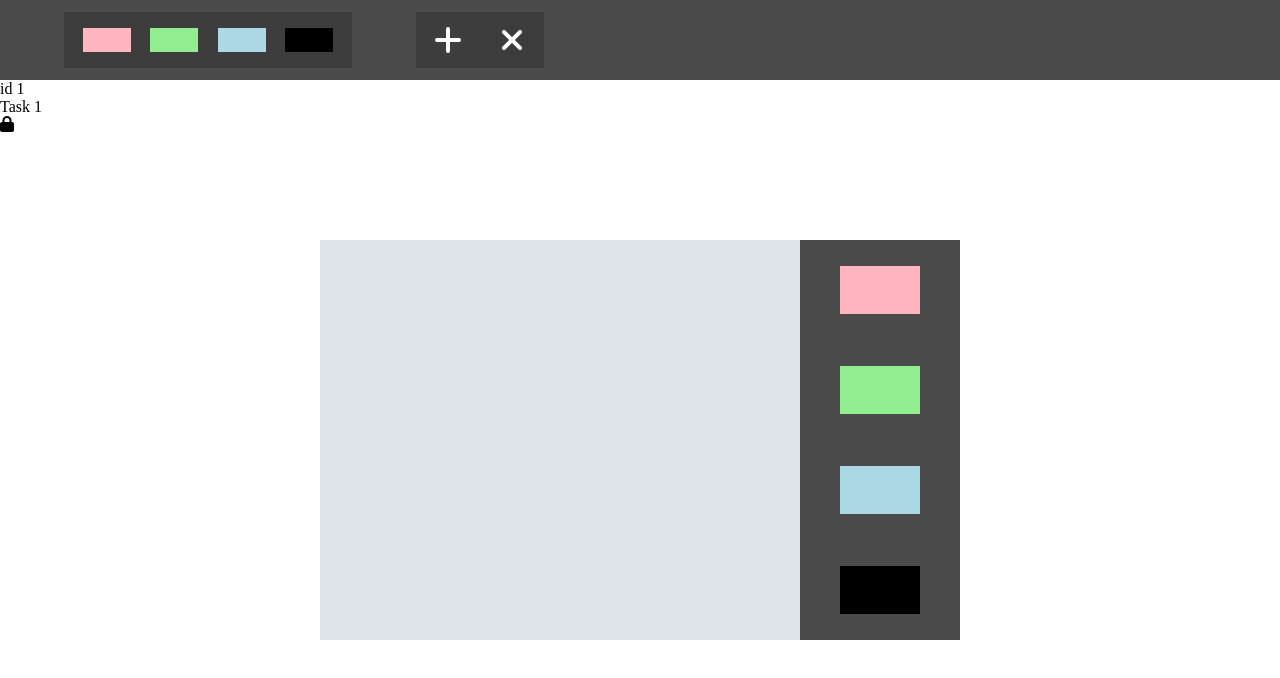
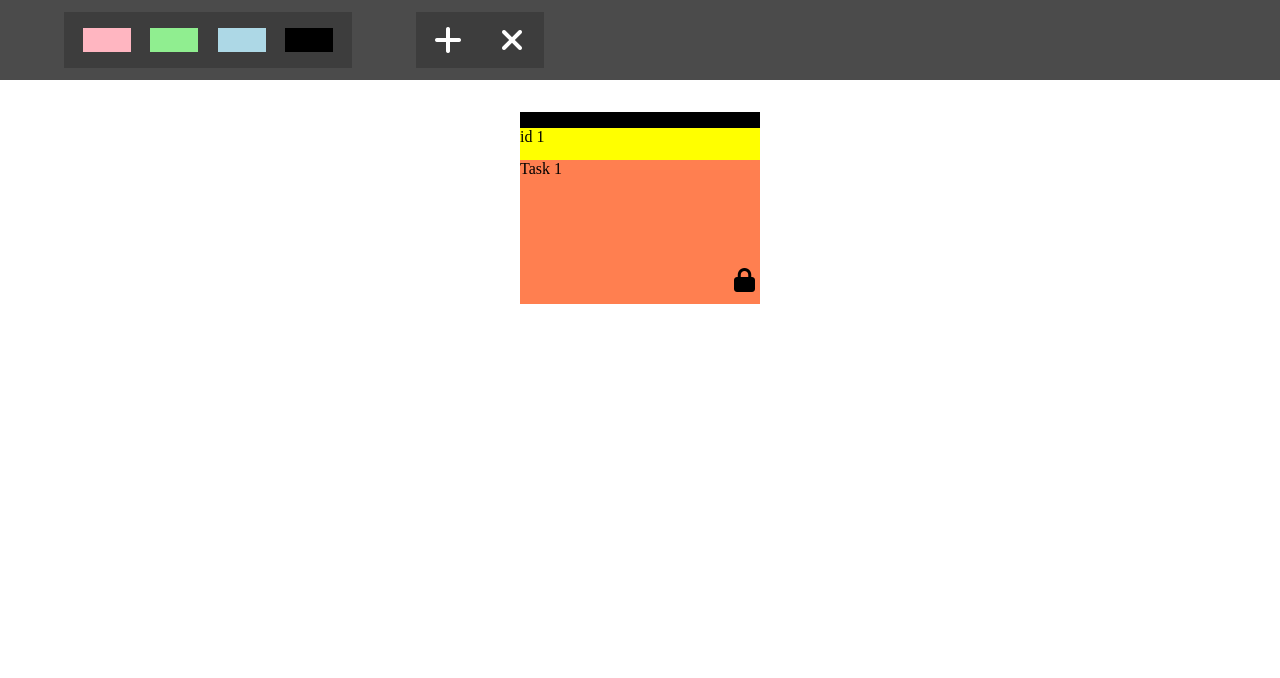
Before and after one commit to vanitadutt/Ticket-Management-App, a plain HTML site: page index.html in a window 1280 px wide. Drawn offline with Linux system fonts and the light colour scheme.

Commit message:
next commit

```diff
--- a/style.css
+++ b/style.css
@@ -68,7 +68,7 @@
     height: 50vh;
     width: 50vw;
     background-color: lightblue;
-    display: flex;
+    display: none;
     /* How to make div in center of screen */
     /* comes out of screen now u r the controller of this div, you have option to set it anywhere */
     position: absolute;
@@ -108,3 +108,48 @@
     height: 3rem;
     width: 5rem;
 }
+
+.main-cont{
+   display: flex;
+   /* to give space between 2 elements */
+   gap: 2rem;
+   justify-content: center;
+   padding: 2rem;
+   /* doesn't compromise for space */
+   flex-wrap: wrap;
+}
+
+.ticket-cont{
+  height: 12rem;
+  width: 15rem;
+  background-color: coral;
+}
+
+.ticket-color{
+  height: 1rem;
+  background-color:black;
+}
+
+.ticket-id{
+  background-color: yellow;
+  height: 2rem;
+}
+.ticket-lock{
+  display: flex;
+  font-size: 1.5rem;
+  justify-content: flex-end;
+  margin-top: 90px;
+  margin-right: 5px;
+
+}
+
+.add-btn:hover{
+  background-color:#4bb543 ;
+}
+.remove-btn:hover{
+  background-color: #f70b1a;
+}
+
+.toolbox-priority-cont>*:hover{
+  background-color: #485460;
+}
```
